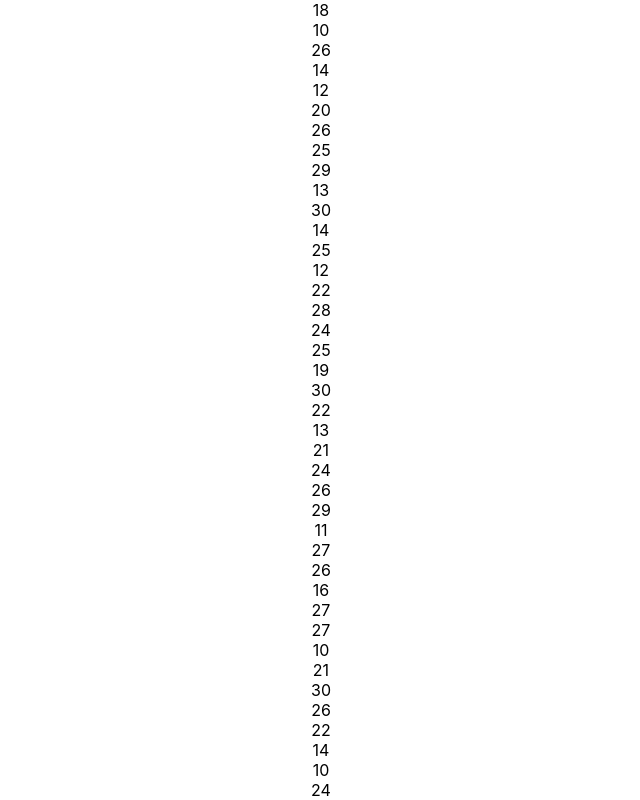
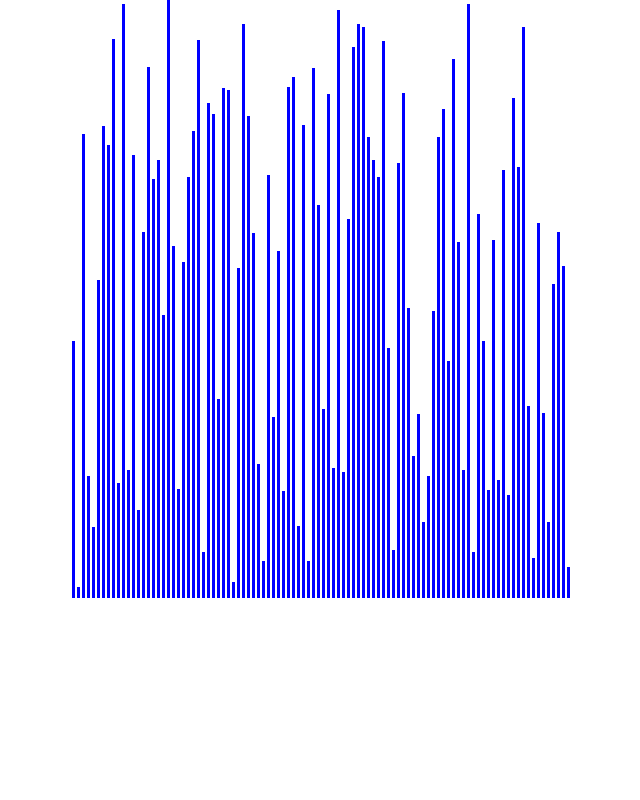
Before and after one commit to michalpzarzycki/Sorting, a React (Create React App) app: page / in a window 1280 px wide. Shown: the top 800 px of the page, without its empty margins (319-959 px from the left). Built offline with nearby package versions, Linux system fonts and the light colour scheme.

Commit message:
Added simple css

```diff
--- a/src/components/SortingAlgorithm.js
+++ b/src/components/SortingAlgorithm.js
@@ -7,15 +7,13 @@ function SortingAlgorithm() {
     const [array, setArray] = useState([]);
 
     useEffect(() => {
-        setArray(createAnArray(100, () => randomNumberGenerator(10, 30)))
-
-
+        setArray(createAnArray(100, () => randomNumberGenerator(10, 600)))
     }, [])
 
     return (
-        <div>
+        <div className={styles.barContainer}>
             {/* display an array as a rectangles with height of arr[i] */}
-            {array.map(x => <div>{x}</div>)}
+            {array.map(x => <div className={styles.bar} style={{ height: `${x}px` }}></div>)}
         </div>
     )
 }
--- a/src/components/SortingAlgorithm.module.css
+++ b/src/components/SortingAlgorithm.module.css
@@ -0,0 +1,10 @@
+.barContainer {
+
+}
+
+.bar {
+    width: 3px;
+    background-color: blue;
+    display: inline-block;
+    margin: 0 1px;
+}
```
